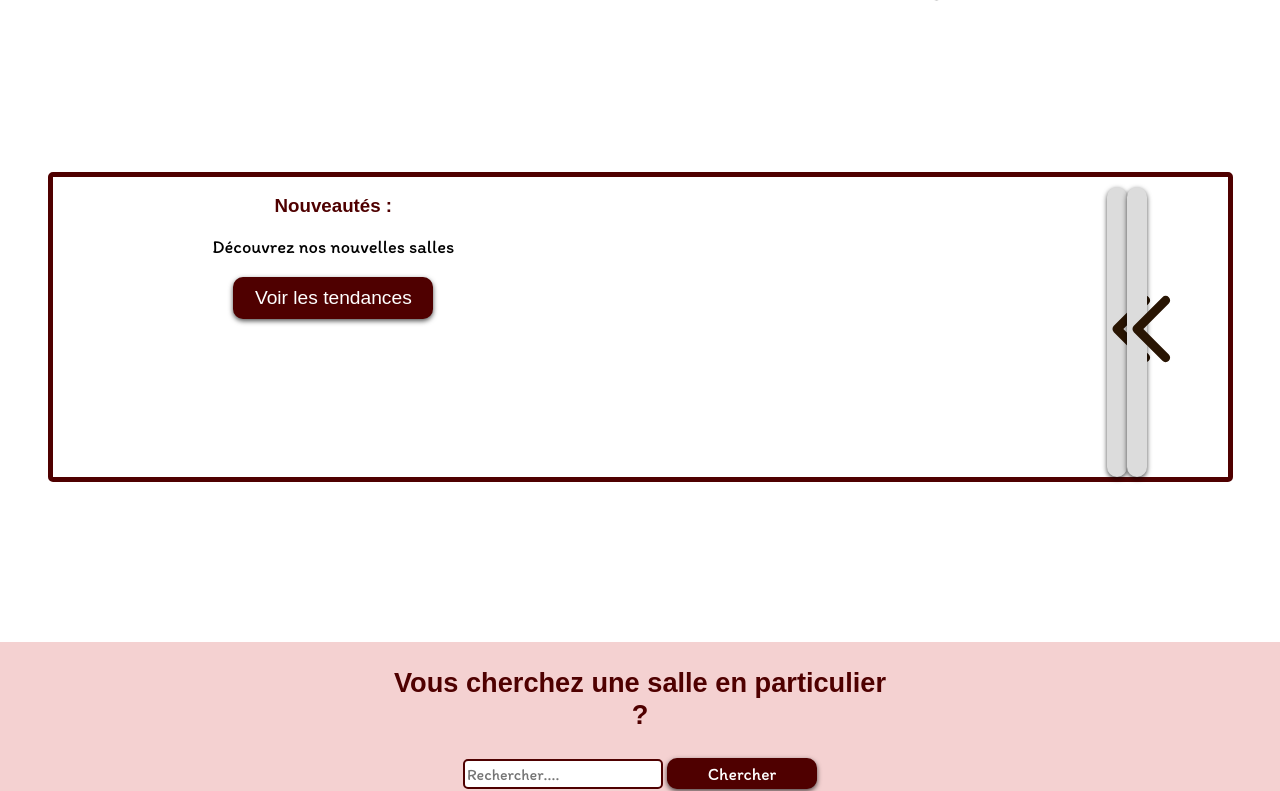
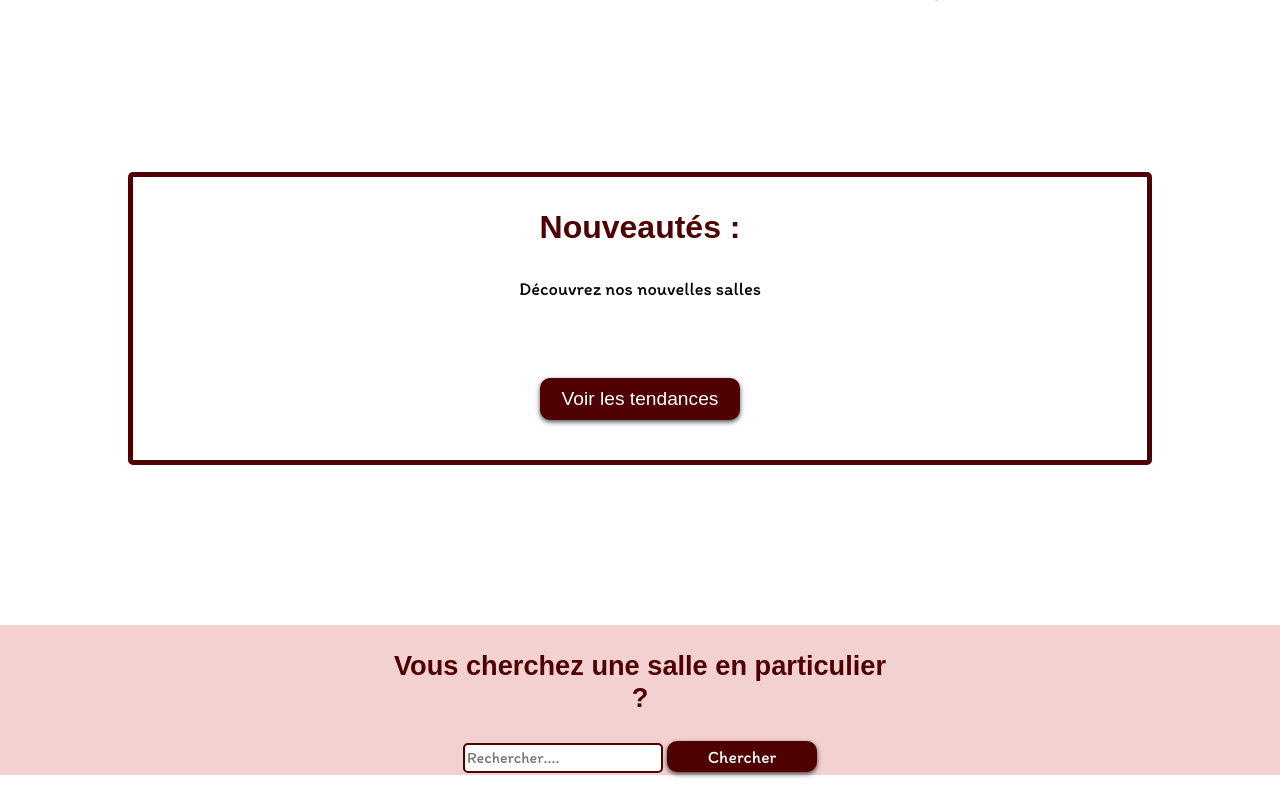
Before and after one commit to dragondoee/ResaWeb, a PHP site: page / in a window 1280 px wide. Shown: the part 1506-2297 px from the top of the page. Run offline with PHP 8.4, Linux system fonts and the light colour scheme; data that the repository does not hold is empty; some web fonts are replaced.

Commit message:
Nouveaute index
Ajustement général
Modification de la section nouveaute/tendance dans la page index

```diff
--- a/index.php
+++ b/index.php
@@ -76,13 +76,10 @@
                 <div class="text">
                     <h3> Nouveautés : </h3>
                     <p> Découvrez nos nouvelles salles</p>
-                    <button> Voir les tendances </button>
+
                 </div>
                 <!-- Slider -->
-                <div>
-                    <div class="slider">
-                        <div class="js-slider">
-                            <div class="js-photos">
+                <div class="ListeSalles">
                     <?php require "connexion.php";
                     $requete = "SELECT * FROM salle WHERE nouveaute=1;";
                     $compteur = 1;
@@ -90,26 +87,18 @@
                     $result = $stmt->fetchall(PDO::FETCH_ASSOC);
                     foreach ($result as $salle) {
                         ?>
-                                    <div class=" js-photo photo<?= $compteur ?> ">
+                        <div class="carteSalle" data-aos="fade-in" data-aos-duration="1000">
                             <a href="detail.php?id_salle=<?= $salle["id_salle"]; ?>">
                                 <img src="img/salle/<?= $salle["photo_salle"]; ?>"
                                     alt="lien vers les détails de la salle <?= $salle["nom_salle"]; ?> ">
                             </a>
-                                        <a
-                                            href="detail.php?id_salle=<?= $salle["id_salle"]; ?>"><?= $salle["nom_salle"]; ?></a>
+                            <a href="detail.php?id_salle=<?= $salle["id_salle"]; ?>"><?= $salle["nom_salle"]; ?></a>
                         </div>
                         <?php
-                                    $compteur += 1;
                     }
                     ?>
                 </div>
-                        </div>
-                    </div>
-                </div>
-                <nav class="js-nav">
-                    <button class="js-nav-left"><img src="img/fleche_old.svg" alt="Voir l'image de gauche"> </button>
-                    <button class="js-nav-right"><img src="img/fleche_old.svg" alt="Voir l'image de droite"> </button>
-                </nav>
+                <button id="buttonVoirTendances"> Voir les tendances </button>
             </div>
             </div>
 
@@ -118,19 +107,17 @@
                 <div class="text">
                     <h3> Tendances : </h3>
                     <p> Découvrez nos salles les plus demandées ! </p>
-                    <button> Voir les nouveautés </button>
+
                 </div>
-                <div class="slider">
-                    <div class="js-slider">
-                        <div class="js-photos"></div>
+                <div class="ListeSalles">
                     <?php
-                        $requete = "SELECT *,COUNT(id_resa) FROM salle,reservation WHERE salle=id_salle ORDER BY COUNT(id_resa) LIMIT 2;";
+                    $requete = "SELECT salle.*, COUNT(id_resa) AS reservation_count FROM salle LEFT JOIN reservation ON salle.id_salle = id_salle GROUP BY salle.id_salle ORDER BY reservation_count DESC LIMIT 2;";
                     $compteur = 1;
                     $stmt = $db->query($requete);
                     $result = $stmt->fetchall(PDO::FETCH_ASSOC);
                     foreach ($result as $salle) {
                         ?>
-                            <div class=" js-photo photo<?= $compteur ?> ">
+                        <div class="carteSalle" data-aos="fade-in" data-aos-duration="1000">
                             <a href="detail.php?id_salle=<?= $salle["id_salle"]; ?>">
                                 <img src="img/salle/<?= $salle["photo_salle"]; ?>"
                                     alt="lien vers les détails de la salle <?= $salle["nom_salle"]; ?> ">
@@ -138,23 +125,18 @@
                             <a href="detail.php?id_salle=<?= $salle["id_salle"]; ?>"><?= $salle["nom_salle"]; ?></a>
                         </div>
                         <?php
-                            $compteur += 1;
                     }
                     ?>
                 </div>
+                <button id="buttonVoirNouveaute"> Voir les nouveautés </button>
             </div>
-            </div>
-            <!-- <nav class="js-nav">
-                <button class="js-nav-left"><img src="img/fleche_old.svg" alt="Voir l'image de gauche"> </button>
-                <button class="js-nav-right"><img src="img/fleche_old.svg" alt="Voir l'image de droite"> </button>
-            </nav> -->
             </div>
         </section>
 
 
         <!-- Barre de recherche -->
-        <div class="search-section" >
-            <h3 >Vous cherchez une salle en particulier ?</h3>
+        <div class="search-section">
+            <h3>Vous cherchez une salle en particulier ?</h3>
             <form action="salles.php">
                 <label for="search" class="sr-only">Rechercher</label>
                 <input type="text" name="search" id="search" placeholder="Rechercher....">
@@ -163,7 +145,7 @@
         </div>
 
         <!-- Studio -->
-        <div class="studio presentation" >
+        <div class="studio presentation">
             <div data-aos="fade-left" data-aos-duration="1000">
                 <h2>Studio de jeux</h2>
                 <p>
@@ -201,6 +183,18 @@
 
     <script>
         AOS.init();
+
+        // Voir les tendances
+        document.querySelector("#buttonVoirTendances").addEventListener("click", function () {
+            document.querySelector(".nouveaute").style.display = 'none';
+            document.querySelector(".tendance").style.display = 'flex';
+        })
+
+        // Voir les nouveautés
+        document.querySelector("#buttonVoirNouveaute").addEventListener("click", function () {
+            document.querySelector(".nouveaute").style.display = 'flex';
+            document.querySelector(".tendance").style.display = 'none';
+        })
     </script>
 </body>
 
--- a/reservation.php
+++ b/reservation.php
@@ -109,7 +109,7 @@
                         </p>
 
                         <span>
-                            <input type="button" class="button-before button-style small-button" value="Précédendent">
+                            <input type="button" class="button-before button-style small-button" value="Précédent">
                             <input type="button" class="button-next resaButton button-style small-button" value="Suivant">
                         </span>
                     </fieldset>
@@ -142,7 +142,7 @@
                         <button type="button" class="add-drink button-style small-button">Ajouter une boisson</button>
 
                         <span>
-                            <input type="button" class="button-before button-style small-button" value="Précédendent">
+                            <input type="button" class="button-before button-style small-button" value="Précédent">
                             <input type="button" class="button-next drinkButton button-style small-button" value="Suivant">
                         </span>
                     </fieldset>
--- a/style_index.css
+++ b/style_index.css
@@ -220,45 +220,46 @@ h1 {
 
 section {
   position: relative;
-  width: 1185px;
+  width: 80vw;
+  max-width: 1300px ;
   margin-right: auto;
   margin-left: auto;
 }
 
-.nouveaute {
+.nouveaute, .tendance {
   display: flex;
+  flex-direction: column;
+  align-items: center;
   justify-content: space-around;
   border: var(--darkRed) 5px solid;
   border-radius: 5px;
 }
 
+.nouveaute button, .tendance button{
+  margin-top: 20px;
+  margin-bottom: 40px;
+}
+
 .text {
   width: 400px;
   text-align: center;
+  margin-right: auto;
+  margin-left: auto;
 }
 
-/* Slider */
+/* Liste Salles */
 
 
-
-.js-slider{
-  width: 250px;
-  height: 300px;
+.ListeSalles{
   position: relative;
-  overflow: hidden;
+  display: flex;
+  gap: 10px;
+  transition: left 0.3s ease;
+  margin-top: 20px;
+  margin-bottom: 20px;
 }
 
-.js-photos{
-  position: relative;
-  display: flex;
-  left: 0;
-  transition: left 0.3s ease;
-  width: 200px;
-  margin-left: auto;
-  margin-right: auto;
-}
-
-.slider img {
+.carteSalle img {
   width: 200px;
   height: 200px;
   border-radius: 10px;
@@ -266,55 +267,31 @@ section {
   margin-right: auto;
 }
 
-.slider a{
+.carteSalle a{
   text-decoration: none;
   font-size: 1.2rem;
   margin-top: 10px;
 }
 
+.text h3{
+  font-size: 2rem;
+}
+
 /* Style de la carte */
-.js-photo{
+.carteSalle {
   display: flex;
   flex-direction: column;
   text-align: center;
   background-color: #F4D1D1;
   border-radius: 30px;
-  /* width: 300px; */
+  width: 300px;
   padding: 20px 12.5px;
   margin-bottom: 20px;
 }
 
-
-/* NAVIGATION */
-
-.js-nav{
-  display: flex;
-  margin-top: 10px;
-}
-
-.js-nav-left{
-  background-color: gainsboro;
-  border-radius: 50px;
-  padding: 5px;
-  width: 20px;
-  text-align: center;
-  cursor: pointer;
-  user-select: none;
-}
-.js-nav-right{
-  background-color: gainsboro;
-  border-radius: 50px;
-  padding: 5px;
-  width: 20px;
-  text-align: center;
-  cursor: pointer;
-  user-select: none;
-}
-.js-nav-left:hover{
-  background-color: #ff7f7f;
-}
-.js-nav-right:hover{
-  background-color: #ff7f7f;
+.carteSalle:hover{
+  animation: ease 1s;
+  transform: scale(1.05);
 }
 
 /* Form */
```
Lines whose indentation alone changed are shown as unchanged.
